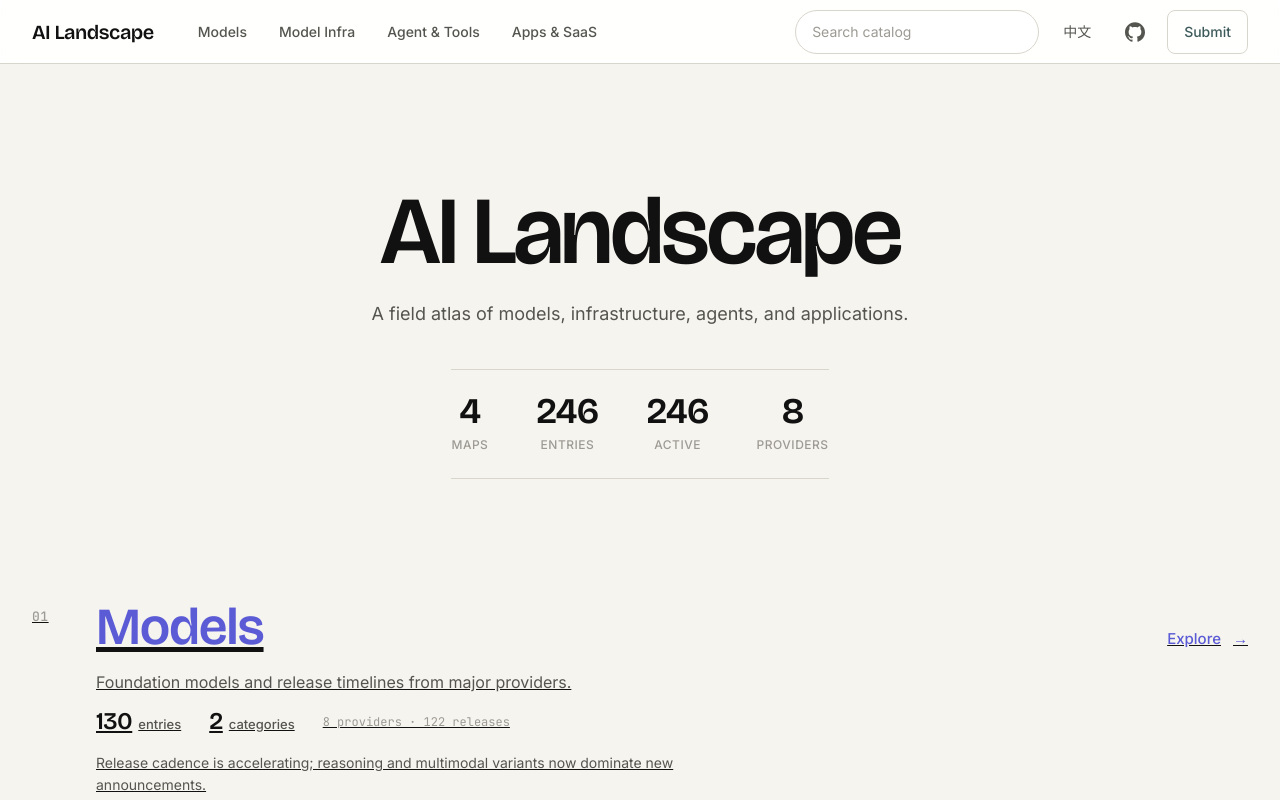
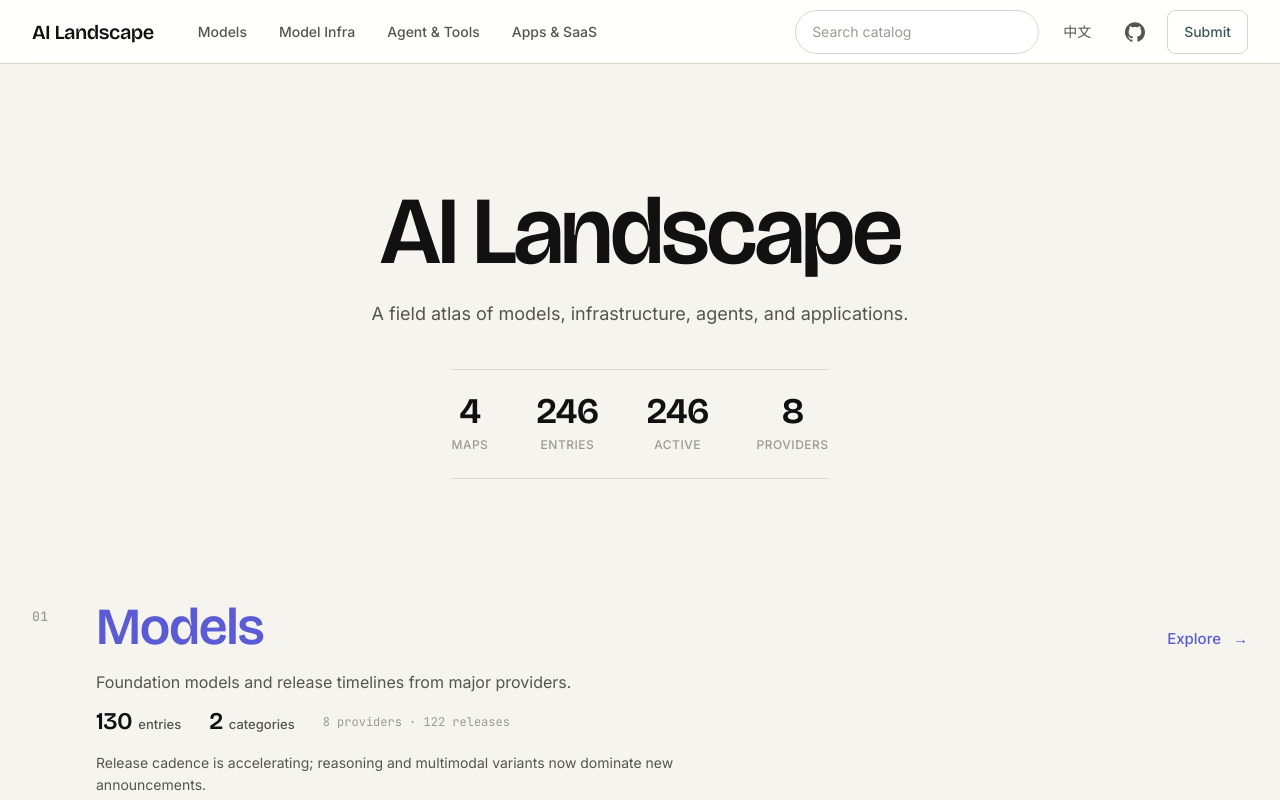
Before and after one commit to happy-v587/ai-landscape, a Next.js app: page /en in a window 1280 px wide. In both pictures the pointer is over the link 640 px from the left and 697 px from the top of the page. Shown: the top 800 px of the page. Built offline with nearby package versions, Linux system fonts and the light colour scheme.

Commit message:
fix: remove hover underline from homepage guide links

```diff
--- a/components/site/home.module.css
+++ b/components/site/home.module.css
@@ -67,6 +67,13 @@
   display: flex;
   flex-direction: column;
   gap: 0;
+}
+
+.mapGuide,
+.mapGuide:hover,
+.mapGuide:focus-visible,
+.mapGuide * {
+  text-decoration: none;
 }
 
 .mapGuide {
```
